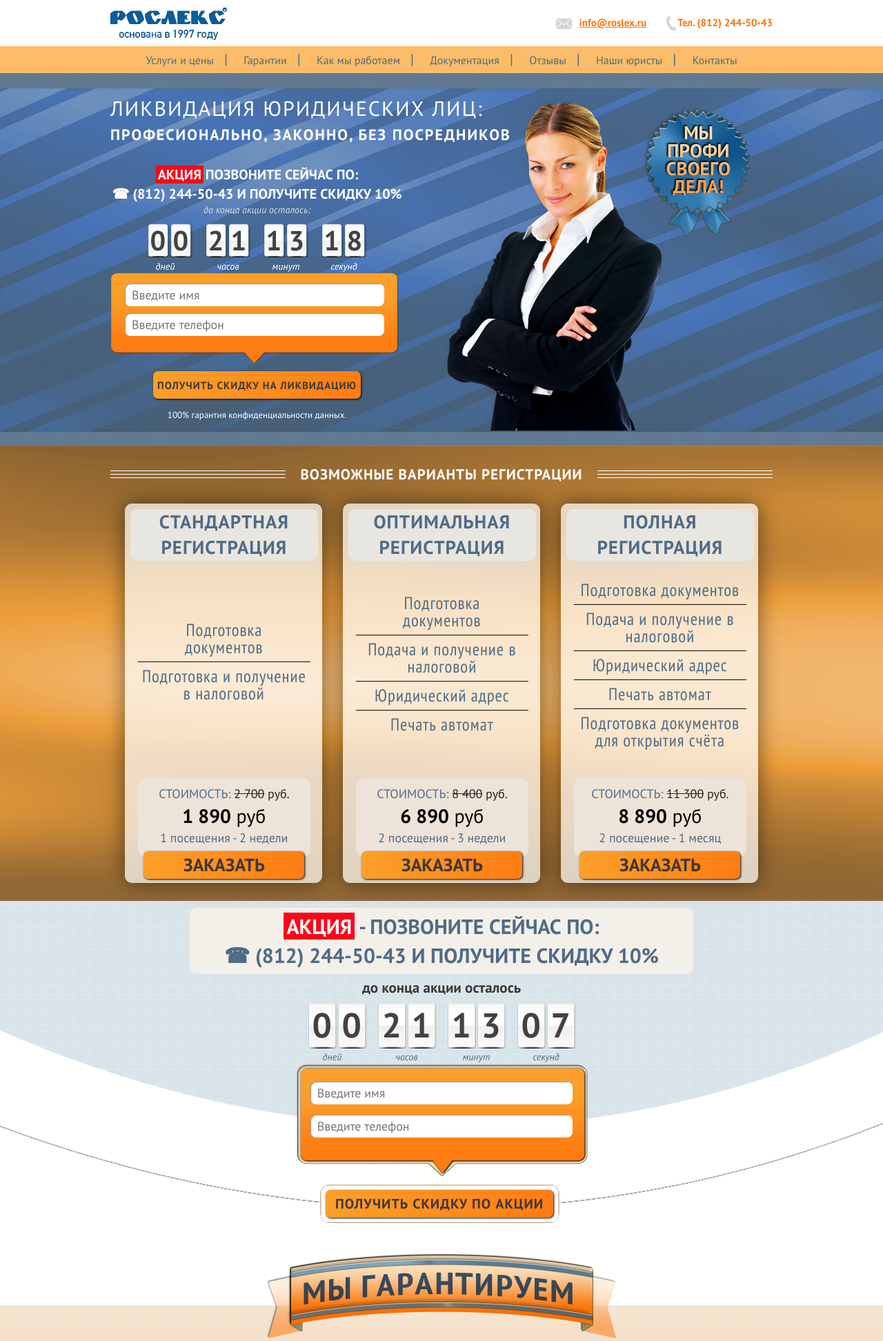
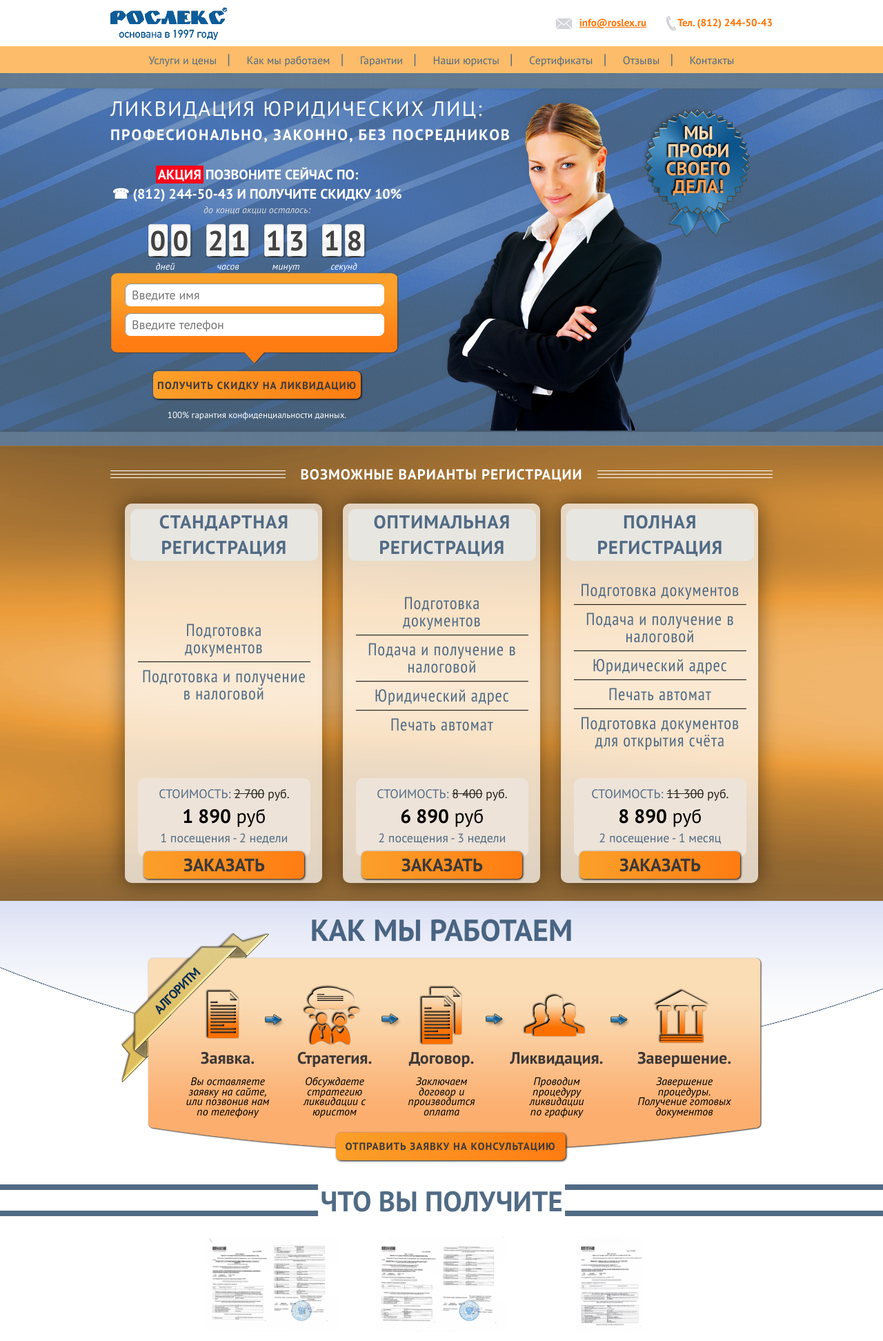
Before and after one commit to coderiver/roslex, a PHP site: page /register.html in a window 1280 px wide. Shown: the top 1944 px of the page at 69% size. Run offline with PHP 8.4, Linux system fonts and the light colour scheme.

Commit message:
position upd

```diff
--- a/css/screen.css
+++ b/css/screen.css
@@ -216,10 +216,18 @@ body { font-family: Arial, sans-serif; font-size: 12px; line-height: 1.4; }
 .about--blue { background-image: url("../img/about_bg-blue.png"); }
 
 .about { background-color: #fefdfd; background-position: 43% 0; background-repeat: no-repeat; }
-.about .about__header { font-size: 44px; font-family: "PT Sans", Arial, sans-serif; font-weight: 700; }
-.about .about__header--brown { color: #825b23; }
-.about .about__header--blue { color: #496482; }
 
+.about__header { font-size: 44px; font-family: "PT Sans", Arial, sans-serif; font-weight: 700; }
+
+.about__header--brown { color: #825b23; }
+
+.about__header--blue { color: #496482; }
+
+.work--brown { background-image: url(../img/work-bg.png); }
+
+.work--blue { background-image: url(../img/work-bg-blue.png); }
+
+.work { background-position: 43% 0; background-repeat: no-repeat; }
 .work .work__in { text-align: center; position: relative; }
 .work .work__header { padding-top: 11px; }
 .work .work__form--brown { background: url("../img/work_form.png") no-repeat 0 0; width: 929px; height: 320px; }
@@ -237,6 +245,7 @@ body { font-family: Arial, sans-serif; font-size: 12px; line-height: 1.4; }
 
 .documentation--blue:after { background-color: #072c51; }
 
+.documentation { padding-top: 40px; }
 .documentation:after { content: ""; display: block; height: 5px; margin-top: 10px; }
 .documentation .documentation__in { text-align: center; padding-top: 10px; }
 .documentation .documentation__header { padding-bottom: 33px; letter-spacing: -3px; }
--- a/register.html
+++ b/register.html
@@ -2,9 +2,12 @@
 <html>
 <head>
 	<meta charset="utf-8">
-	<title>Roslex Register</title>
-	<meta name="viewport" content="width=device-width, initial-scale=1">
+	<title>✔ Регистрация ООО: ☎ (812) 244-50-43</title>
+	<!-- <meta name="viewport" content="width=device-width, initial-scale=1"> -->
 	<meta name="format-detection" content="telephone=no">
+	<link rel="icon" type="image/x-icon" href="img/favicon/favicon_registr.ico" />
+	<meta name="description" content="★★★ Юридические услуги населению и организациям, полный спектр услуг: ☎ (812) 244-50-43 ★★★">
+	<meta name="Keywords" content="регистрация ооо">
 	<!-- <meta name="viewport" content="width=device-width"/> -->
 	<!-- <meta name="viewport" content="width=1200"> -->
 	<!-- <meta name="viewport" content="initial-scale=1, user-scalable=no"> -->
@@ -32,11 +35,11 @@
 	<div class="nav js-fixed nav--orange"><div class="nav__in">
 		<ul class="nav__list nav__list--blue">
 			<li><a href="#" class="js-price">Услуги и цены</a></li>
+			<li><a href="#" class="js-work">Как мы работаем</a></li>
 			<li><a href="#" class="js-guaranties">Гарантии</a></li>
-			<li><a href="#" class="js-work">Как мы работаем</a></li>
-			<li><a href="#" class="js-documentation">Документация</a></li>
+			<li><a href="#" class="js-team">Наши юристы</a></li>
+			<li><a href="#" class="js-documentation">Сертификаты</a></li>
 			<li><a href="#" class="js-feedbacks">Отзывы</a></li>
-			<li><a href="#" class="js-team">Наши юристы</a></li>
 			<li><a href="#" class="js-contacts">Контакты</a></li>
 		</ul>
 	</div></div>
@@ -167,73 +170,8 @@
 			</div>
 	</div></div>
 	<!-- END rates -->
-
-	<!-- BEGIN action  -->
-	<div class="action action--blue"><div class="action__in">
-		<h1 class="action__header"><span class="red">АКЦИЯ</span><span class="blue"> - Позвоните сейчас по: <br> ☎ (812) 244-50-43 и получите скидку 10%</span></h1>
-		<div class="action__form form_size_small">
-			<p class="action_end">до конца акции осталось</p>
-			<div class="form__timer form__timer_size_big form__timer--blue"></div>
-			<form action="" class="form">
-				<div class="form__inputs form__inputs--dorange">
-					<div class="form__inputs_in">
-					<input type="text" placeholder="Введите имя">
-					<input type="text" placeholder="Введите телефон">
-				</div></div>
-				<input type="submit" class="button button--orange" value="получить скидку по акции">
-			</form>
-		</div>
-	</div></div>
-	<!-- END action -->
-
-	<!-- BEGIN guarantees  -->
-	<div class="guarantees guarantees--blue"><div class="guarantees__in">
-		<div class="guarantees__header"></div>
-		<div class="guarantees__item_wrap guarantees__item--blue">
-		<article class="guarantees__item ">
-			<div class="guarantees__item_pic"><i class="guar_1"></i></div>
-			<h2 class="guarantees__item_header">ПРОФЕССИОНАЛИЗМ СОТРУДНИКОВ</h2>
-			<p class="guarantees__item_descr">Квалифицированные юристы с многолетним опытом работы</p>
-		</article>
-
-		<article class="guarantees__item">
-			<div class="guarantees__item_pic"><i class="guar_2"></i></div>
-			<h2 class="guarantees__item_header">ОТСУТСТВИЕ<br>РИСКОВ</h2>
-			<p class="guarantees__item_descr">Профессиональная ответственность нашей компании застрахована</p>
-		</article>
-
-		<article class="guarantees__item">
-			<div class="guarantees__item_pic"><i class="guar_3"></i></div>
-			<h2 class="guarantees__item_header">КОНФИДЕНЦИАЛЬНОСТЬ И СОХРАННОСТЬ</h2>
-			<p class="guarantees__item_descr">Мы используем передовые технологии хранения данных</p>
-		</article>
-
-		<article class="guarantees__item">
-			<div class="guarantees__item_pic"><i class="guar_4"></i></div>
-			<h2 class="guarantees__item_header">ВЫСОКИЙ УРОВЕНЬ ОКАЗАННЫХ УСЛУГ</h2>
-			<p class="guarantees__item_descr">Большая часть новых клиентов обращаются к нам повторно</p>
-		</article>
-
-		<article class="guarantees__item">
-			<div class="guarantees__item_pic"><i class="guar_5"></i></div>
-			<h2 class="guarantees__item_header">СОБЛЮДЕНИЕ СРОКОВ</h2>
-			<p class="guarantees__item_descr">Все сроки соблюдаются четко в соответствии с графиком работ</p>
-		</article>
-
-		<article class="guarantees__item">
-			<div class="guarantees__item_pic"><i class="guar_6"></i></div>
-			<h2 class="guarantees__item_header">100% СОБЛЮДЕНИЕ ЗАКОНОДАТЕЛЬСТВА</h2>
-			<p class="guarantees__item_descr">Мы используем только законные методы ликвидации</p>
-		</article>
-		</div>
-	</div></div>
-	<!-- END guarantees -->
-
-	<!-- BEGIN about  -->
-	<div class="about about--blue">
-		<div class="work_doc__wrapper">
 	<!-- BEGIN work  -->
-		<div class="work"><div class="work__in">
+		<div class="work work--blue"><div class="work__in">
 			<p class="work__header about__header about__header--blue">КАК МЫ РАБОТАЕМ</p>
 			<div class="work__form work__form--org">
 			<div class="work__item_wrap">
@@ -284,21 +222,124 @@
 			</div>
 		</div>
 		<!-- END getting -->
+
+	<!-- BEGIN guarantees  -->
+	<div class="guarantees guarantees--blue"><div class="guarantees__in">
+		<div class="guarantees__header"></div>
+		<div class="guarantees__item_wrap guarantees__item--blue">
+		<article class="guarantees__item ">
+			<div class="guarantees__item_pic"><i class="guar_1"></i></div>
+			<h2 class="guarantees__item_header">ПРОФЕССИОНАЛИЗМ СОТРУДНИКОВ</h2>
+			<p class="guarantees__item_descr">Квалифицированные юристы с многолетним опытом работы</p>
+		</article>
+
+		<article class="guarantees__item">
+			<div class="guarantees__item_pic"><i class="guar_2"></i></div>
+			<h2 class="guarantees__item_header">ОТСУТСТВИЕ<br>РИСКОВ</h2>
+			<p class="guarantees__item_descr">Профессиональная ответственность нашей компании застрахована</p>
+		</article>
+
+		<article class="guarantees__item">
+			<div class="guarantees__item_pic"><i class="guar_3"></i></div>
+			<h2 class="guarantees__item_header">КОНФИДЕНЦИАЛЬНОСТЬ И СОХРАННОСТЬ</h2>
+			<p class="guarantees__item_descr">Мы используем передовые технологии хранения данных</p>
+		</article>
+
+		<article class="guarantees__item">
+			<div class="guarantees__item_pic"><i class="guar_4"></i></div>
+			<h2 class="guarantees__item_header">ВЫСОКИЙ УРОВЕНЬ ОКАЗАННЫХ УСЛУГ</h2>
+			<p class="guarantees__item_descr">Большая часть новых клиентов обращаются к нам повторно</p>
+		</article>
+
+		<article class="guarantees__item">
+			<div class="guarantees__item_pic"><i class="guar_5"></i></div>
+			<h2 class="guarantees__item_header">СОБЛЮДЕНИЕ СРОКОВ</h2>
+			<p class="guarantees__item_descr">Все сроки соблюдаются четко в соответствии с графиком работ</p>
+		</article>
+
+		<article class="guarantees__item">
+			<div class="guarantees__item_pic"><i class="guar_6"></i></div>
+			<h2 class="guarantees__item_header">100% СОБЛЮДЕНИЕ ЗАКОНОДАТЕЛЬСТВА</h2>
+			<p class="guarantees__item_descr">Мы используем только законные методы ликвидации</p>
+		</article>
+		</div>
+	</div></div>
+	<!-- END guarantees -->
+	<!-- BEGIN action  -->
+	<div class="action action--blue"><div class="action__in">
+		<h1 class="action__header"><span class="red">АКЦИЯ</span><span class="blue"> - Позвоните сейчас по: <br> ☎ (812) 244-50-43 и получите скидку 10%</span></h1>
+		<div class="action__form form_size_small">
+			<p class="action_end">до конца акции осталось</p>
+			<div class="form__timer form__timer_size_big form__timer--blue"></div>
+			<form action="" class="form">
+				<div class="form__inputs form__inputs--dorange">
+					<div class="form__inputs_in">
+					<input type="text" placeholder="Введите имя">
+					<input type="text" placeholder="Введите телефон">
+				</div></div>
+				<input type="submit" class="button button--orange" value="получить скидку по акции">
+			</form>
+		</div>
+	</div></div>
+	<!-- END action -->
+	<!-- BEGIN team  -->
+	<div class="team">
+		<p class="team__header header-linear header-linear--blue"><span>НАШИ ЮРИСТЫ</span></p>
+		<div class="team__list_wrap">
+		<ul class="team__list">
+			<li class="member">
+				<div class="member__photo"><img src="img/team_1.png" alt=""></div>
+				<div class="member__about member__about--blue">
+					<p class="member__surname">Петрова</p>
+					<p class="member__name">Татьяна Олеговна</p>
+					<p class="member__experience">Опыт работы с 1995 г.</p>
+				</div>
+			</li>
+			<li class="member">
+				<div class="member__photo"><img src="img/team_2.png" alt=""></div>
+				<div class="member__about member__about--blue">
+					<p class="member__surname">Сухарев</p>
+					<p class="member__name">Александр Сергеевич</p>
+					<p class="member__experience">Опыт работы с 1995 г.</p>
+				</div>
+			</li>
+			<li class="member">
+				<div class="member__photo"><img src="img/team_3.png" alt=""></div>
+				<div class="member__about member__about--blue">
+					<p class="member__surname">Ивлев</p>
+					<p class="member__name">Антон Павлович</p>
+					<p class="member__experience">Опыт работы с 1995 г.</p>
+				</div>
+			</li>
+			<li class="member">
+				<div class="member__photo"><img src="img/team_4.png" alt=""></div>
+				<div class="member__about member__about--blue">
+					<p class="member__surname">Скоробогач</p>
+					<p class="member__name">Ефим Анатольевич</p>
+					<p class="member__experience">Опыт работы с 1995 г.</p>
+				</div>
+			</li>
+			<li class="member">
+				<div class="member__photo"><img src="img/team_5.png" alt=""></div>
+				<div class="member__about member__about--blue">
+					<p class="member__surname">Ольхова</p>
+					<p class="member__name">Светлана Юрьевна</p>
+					<p class="member__experience">Опыт работы с 1995 г.</p>
+				</div>
+			</li>
+			<li class="member">
+				<div class="member__photo"><img src="img/team_6.png" alt=""></div>
+				<div class="member__about member__about--blue">
+					<p class="member__surname">Астафьева</p>
+					<p class="member__name">Татьяна Дмитриевна</p>
+					<p class="member__experience">Опыт работы с 2013 г.</p>
+				</div>
+			</li>
+		</ul></div>
+	</div>
+	<!-- END team -->
 	<!-- BEGIN documentation  -->
 	<div class="documentation documentation--blue"><div class="documentation__in">
-			<p class="about__header about__header--blue documentation__header">ДОКУМЕНТАЦИЯ</p>
-<!-- 			<div class="documentation__item">
-				<h4 class="documentation__item_header">ДОКУМЕНТЫ, КОТОРЫЕ ВЫ ПОЛУЧИТЕ</h4>
-				<div class="documentation__item_wrap">
-				<ul class="documentation__item_imgs">
-					<li><img src="img/doc_1.png" alt=""></li>
-					<li><img src="img/doc_2.png" alt=""></li>
-					<li><img src="img/doc_3.png" alt=""></li>
-					<li><img src="img/doc_4.png" alt=""></li>
-					<li><img src="img/doc_5.png" alt=""></li>
-					<li><img src="img/doc_6.png" alt=""></li>
-				</ul>
-			</div></div> -->
 		<div class="documentation__item">
 			<h4 class="documentation__item_header documentation__item_header--blue">НАШИ СЕРТИФИКАТЫ</h4>
 			<div class="documentation__item_wrap">
--- a/sass/_main.sass
+++ b/sass/_main.sass
@@ -393,15 +393,21 @@
 	background-color: #FEFDFD
 	background-position: 43% 0
 	background-repeat: no-repeat
-	.about__header
-		font-size: 44px
-		+pt-b
-	.about__header--brown
-		color: $brown
-	.about__header--blue
-		color: #496482
+.about__header
+	font-size: 44px
+	+pt-b
+.about__header--brown
+	color: $brown
+.about__header--blue
+	color: #496482
 
+.work--brown
+	background-image: url(../img/work-bg.png)
+.work--blue
+	background-image: url(../img/work-bg-blue.png)
 .work
+	background-position: 43% 0
+	background-repeat: no-repeat
 	.work__in
 		@extend %in
 		text-align: center
@@ -462,6 +468,7 @@
 		background-color: #072c51
 
 .documentation
+	padding-top: 40px
 	&:after
 		content: ''
 		display: block
```
Also changed, not shown: other parts of register.html (+6 -72 lines), index.html (+136 -153 lines), js/common.js (+32 -21 lines), js/min/common.min.js (+1 -1 lines), img/favicon/favicon_delited.ico (added), img/favicon/favicon_registr.ico (added), img/work-bg-blue.png (added), img/work-bg.png (added). Lines whose indentation alone changed are shown as unchanged.
